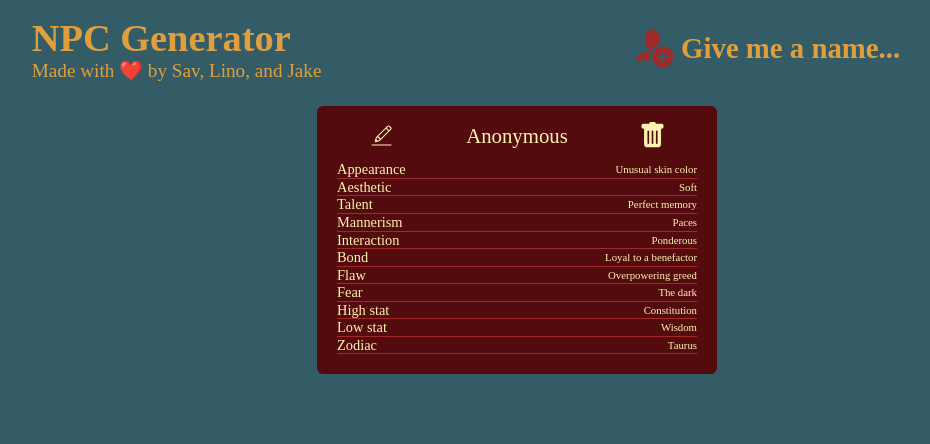
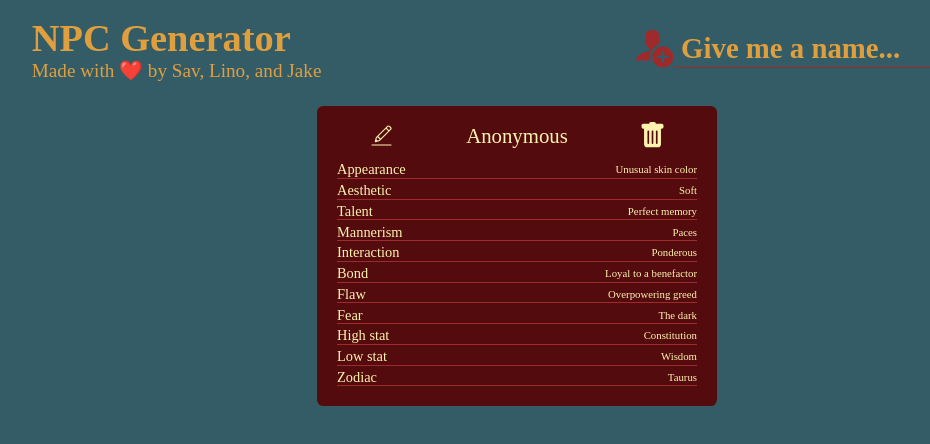
Before and after one commit to Lunaliar/npc-generator, a React (Create React App) app: page / in a window 1280 px wide. Both pictures are taken after a click on the icon 777 px from the left and 49 px from the top of the page. Shown: the top 444 px of the page, without its empty margins (123-1053 px from the left). Built offline with nearby package versions, Linux system fonts and the light colour scheme.

Commit message:
finish styles 1

```diff
--- a/src/styler.scss
+++ b/src/styler.scss
@@ -111,14 +111,18 @@
     .traits {
       user-select: none;
       padding: 0.25rem;
+      display: flex;
+      flex-direction: column;
       gap: 0.2rem;
       font-size: 0.9rem;
       .trait-row {
         display: flex;
         align-items: center;
         justify-content: space-between;
-        border-bottom: var(--titleColor) solid 0.1rem;
+        border-bottom: var(--titleColor) solid 0.05rem;
         .trait-items {
+          align-items: center;
+          justify-content: space-between;
           display: flex;
         }
         .trait-value {
```
